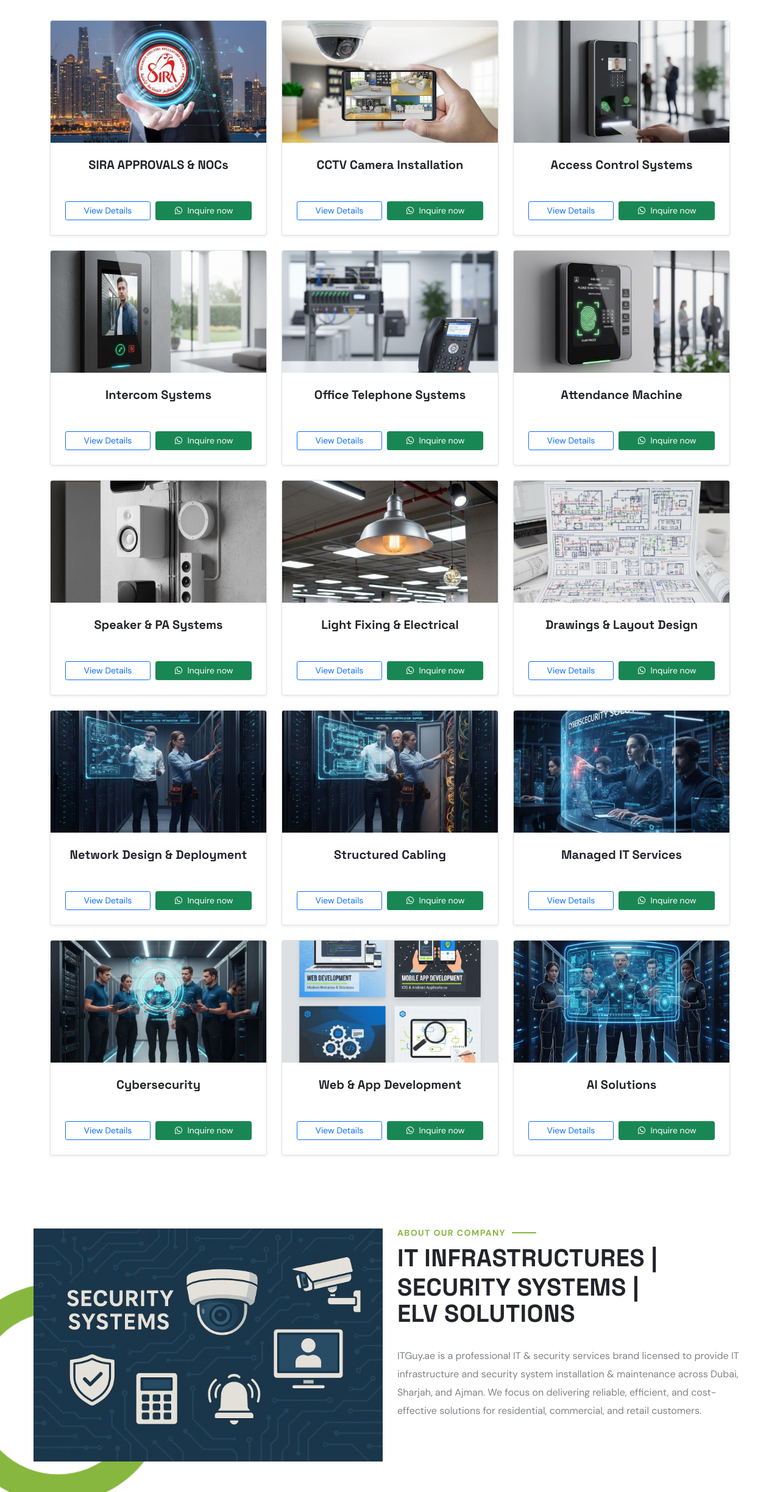
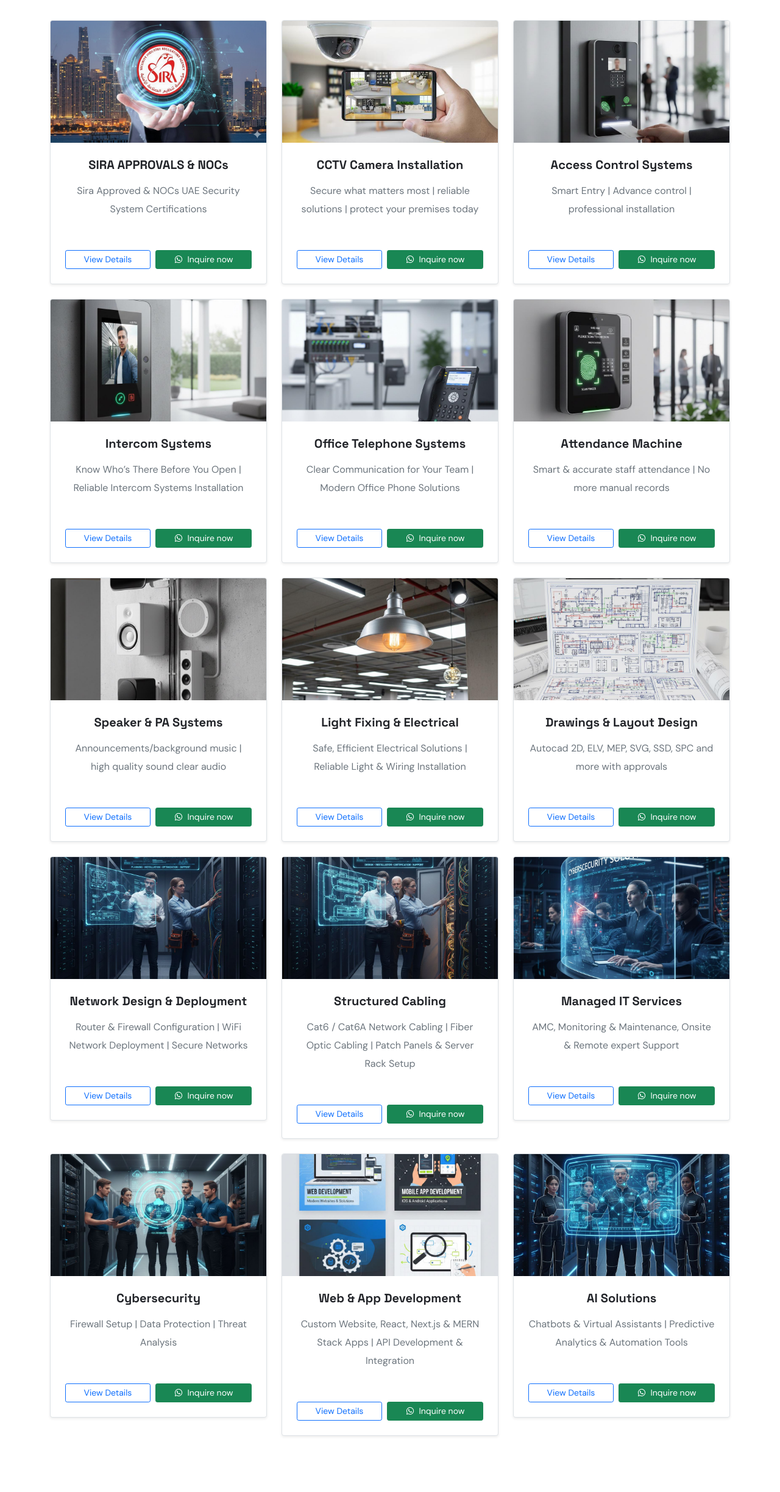
Before and after one commit to shahbaz-nawaz-ntu/ITGuys, a React (Vite) app: page / in a window 1280 px wide. Shown: the part 1354-3800 px from the top of the page at 61% size. Built offline with nearby package versions, Linux system fonts and the light colour scheme.

Commit message:
add sub headings

```diff
--- a/src/components/HomeThree/HomeThreegridService.jsx
+++ b/src/components/HomeThree/HomeThreegridService.jsx
@@ -39,6 +39,7 @@ function HomeThreegridService() {
   const services = [
     {
       title: "SIRA APPROVALS & NOCs",
+      subtitle: "Sira Approved & NOCs UAE Security System Certifications ",
       image: SiraImg,
       details: "We streamline the mandatory security regulatory requirements for businesses in Dubai. From initial license approvals to security system certifications, our experts ensure your facility meets SIRA (Security Industry Regulatory Agency) standards efficiently.",
       features: ["SIRA Approvals", "NOCs", "Security System Certifications", "Remote Mobile Viewing Setup", "AMC & Maintenance"],
@@ -46,6 +47,7 @@ function HomeThreegridService() {
     },
     {
       title: "CCTV Camera Installation",
+      subtitle: "Secure what matters most | reliable solutions | protect your premises today",
       image: CCTVImg,
       details: "We design and install CCTV surveillance systems for offices, warehouses, villas and commercial properties. Our solutions include IP cameras, analog cameras, NVR/DVR setup, remote mobile monitoring and complete system configuration.",
       features: ["Office CCTV Installation", "Villa & Building Surveillance", "IP & Analog Systems", "Remote Mobile Viewing Setup", "AMC & Maintenance"],
@@ -53,6 +55,7 @@ function HomeThreegridService() {
     },
     {
       title: "Access Control Systems",
+      subtitle: "Smart Entry | Advance control | professional installation ",
       image: AccessControlImg,
       details: "Secure your office, warehouse or facility with smart access control solutions including card, biometric and face recognition systems.",
       features: ["Door Access Control Systems", "Biometric & Face Recognition", "Magnetic Lock Installation", "RFID Card & PIN Access"],
@@ -60,6 +63,7 @@ function HomeThreegridService() {
     },
     {
       title: "Intercom Systems",
+      subtitle: "Know Who’s There Before You Open | Reliable Intercom Systems Installation ",
       image: IntercomImg,
       details: "Professional audio and video intercom systems for villas, offices and buildings. Seamless integration with gate and door access.",
       features: ["Audio & Video Intercom", "Villa Gate Intercom Systems", "Apartment Intercom Installation"],
@@ -67,6 +71,7 @@ function HomeThreegridService() {
     },
     {
       title: "Office Telephone Systems",
+      subtitle: "Clear Communication for Your Team | Modern Office Phone Solutions",
       image: TelephoneImg,
       details: "Installation of PABX, IP phone and VoIP systems for professional business communication.",
       features: ["PABX Installation", "IP Phone Systems", "SIP & VoIP Configuration"],
@@ -74,6 +79,7 @@ function HomeThreegridService() {
     },
     {
       title: "Attendance Machine",
+      subtitle: "Smart & accurate staff attendance | No more manual records",
       image: AttendanceImg,
       details: "Fingerprint, card and code-based attendance systems for accurate employee tracking.",
       features: ["Biometric Tracking", "Time Sheet Integration", "Access Logs"],
@@ -81,6 +87,7 @@ function HomeThreegridService() {
     },
     {
       title: "Speaker & PA Systems",
+      subtitle: "Announcements/background music | high quality sound clear audio",
       image: SpeakerImg,
       details: "Professional audio systems for offices, warehouses, schools and commercial spaces.",
       features: ["Public Address Systems", "Background Music Systems", "Warehouse Announcement Speakers"],
@@ -88,6 +95,7 @@ function HomeThreegridService() {
     },
     {
       title: "Light Fixing & Electrical",
+      subtitle: "Safe, Efficient Electrical Solutions | Reliable Light & Wiring Installation",
       image: LightFixingImg,
       details: "Commercial lighting installation and power setup as part of office and IT infrastructure projects.",
       features: ["Office Lighting Installation", "Power Points & Electrical Wiring", "Electrical Layout Implementation"],
@@ -95,6 +103,7 @@ function HomeThreegridService() {
     },
     {
       title: "Drawings & Layout Design",
+      subtitle: "Autocad 2D, ELV, MEP, SVG, SSD, SPC and more with approvals",
       image: DrawingImg,
       details: "Professional layout planning, structured drawings and project documentation for office IT and security systems.",
       features: ["IT Infrastructure Layout Drawings", "Network Planning & Design", "Project Technical Documentation"],
@@ -102,6 +111,7 @@ function HomeThreegridService() {
     },
     {
       title: "Network Design & Deployment",
+      subtitle: "Router & Firewall Configuration | WiFi Network Deployment | Secure Networks",
       image: NetworkDesignImg,
       details: "Complete office and enterprise network design and deployment.",
       features: ["Router & Firewall Configuration", "WiFi Network Deployment", "Secure Corporate Networks"],
@@ -109,6 +119,7 @@ function HomeThreegridService() {
     },
     {
       title: "Structured Cabling",
+      subtitle: "Cat6 / Cat6A Network Cabling | Fiber Optic Cabling | Patch Panels & Server Rack Setup",
       image: StructuredCablingImg,
       details: "Enterprise-grade data and voice cabling for corporate IT networks.",
       features: ["Cat6 / Cat6A Network Cabling", "Fiber Optic Cabling", "Patch Panels & Server Rack Setup"],
@@ -123,6 +134,7 @@ function HomeThreegridService() {
     // },
     {
       title: "Managed IT Services",
+      subtitle: "AMC, Monitoring & Maintenance, Onsite & Remote expert Support",
       image: ManagedITImg,
       details: "Professional IT support and AMC services for long-term system management.",
       features: ["Annual Maintenance Contracts (AMC)", "Network Monitoring & Maintenance", "Onsite & Remote Support"],
@@ -130,6 +142,7 @@ function HomeThreegridService() {
     },
     {
       title: "Cybersecurity",
+      subtitle: "Firewall Setup | Data Protection | Threat Analysis",
       image: CybersecurityImg,
       details: "Network security (firewalls, IDS/IPS), endpoint protection, and threat response.",
       features: ["Firewall Setup", "Data Protection", "Threat Analysis"],
@@ -137,6 +150,7 @@ function HomeThreegridService() {
     },
     {
       title: "Web & App Development",
+      subtitle: "Custom Website, React, Next.js & MERN Stack Apps | API Development & Integration",
       image: WebAppImg,
       details: "We design and develop modern, high-performance websites and mobile applications tailored to your business needs. From UX/UI design to backend development and deployment, we provide complete end-to-end digital solutions.",
       features: [
@@ -150,6 +164,7 @@ function HomeThreegridService() {
     },
     {
       title: "AI Solutions",
+      subtitle: "Chatbots & Virtual Assistants | Predictive Analytics & Automation Tools",
       image: AIImg,
       details: "We develop intelligent AI-powered solutions to automate workflows, enhance decision-making, and improve user experiences. Our services include chatbots, predictive models, automation tools, and custom AI integrations for businesses.",
       features: [
@@ -198,6 +213,7 @@ function HomeThreegridService() {
                   <div className="p-4 d-flex flex-column flex-grow-1">
                     <div className="text-center mb-3">
                       <h5 className="fw-bold">{service.title}</h5>
+                      <p className="text-muted">{service.subtitle}</p>
                     </div>
 
                     {/* Button Section */}
```
